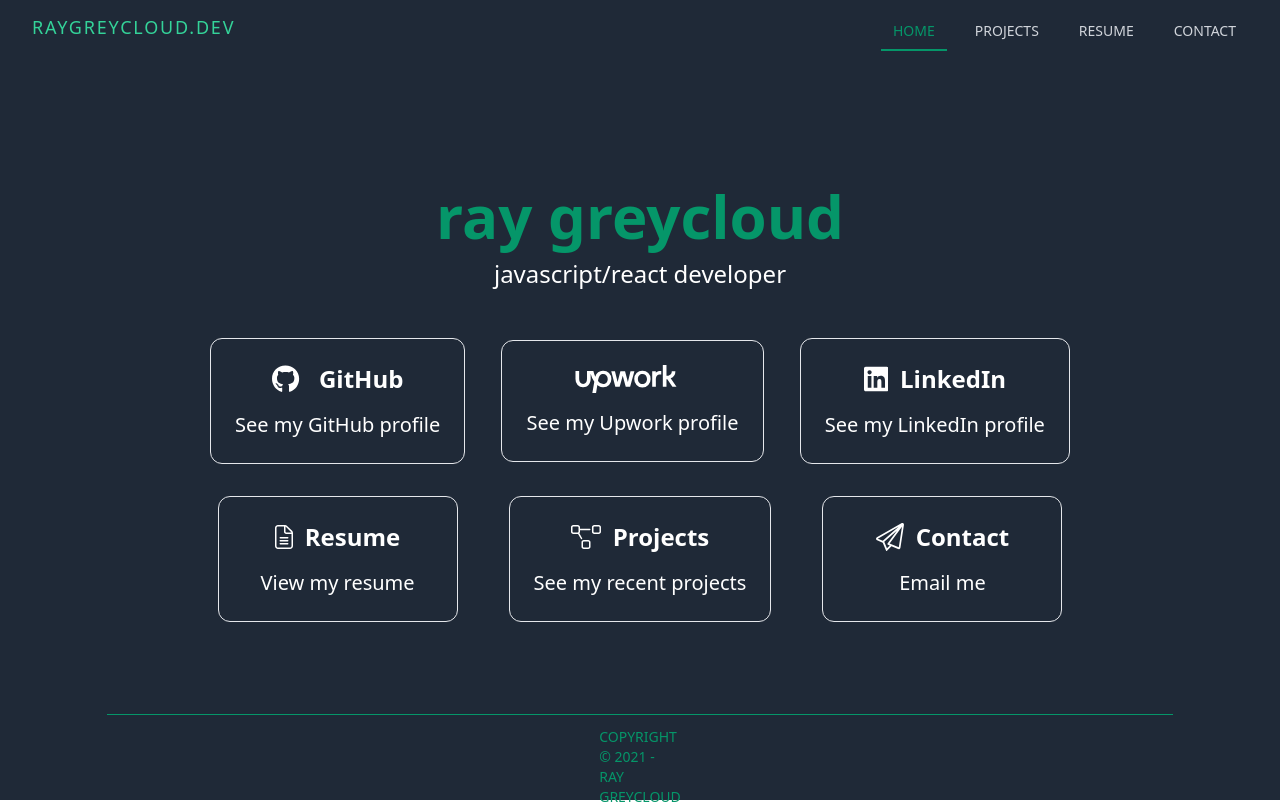
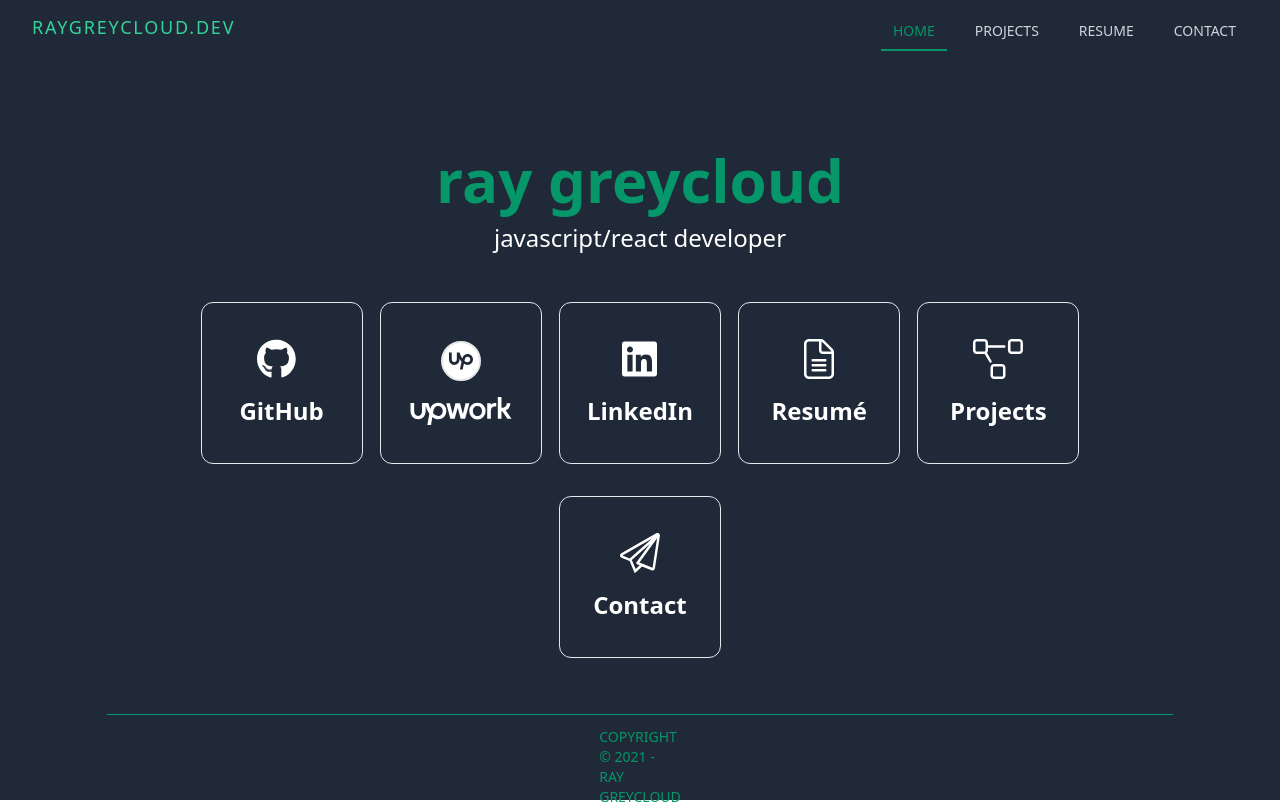
Before and after one commit to rayGreycloud/raygreycloud-dev, a Next.js app: page / in a window 1280 px wide. Built offline with nearby package versions, Linux system fonts and the light colour scheme.

Commit message:
update nav cards

```diff
--- a/components/ContactNavCard.jsx
+++ b/components/ContactNavCard.jsx
@@ -11,13 +11,12 @@ export const ContactNavCard = () => {
       <motion.a
         key='contactNavCard'
         variants={navCard}
-        className='w-60 p-6 border rounded-xl hover:border-green-600 focus:border-green-600 hover:text-green-600 focus:text-green-600 transition transform hover:scale-125'
+        className='p-6 border rounded-xl hover:border-green-600 focus:border-green-600 hover:text-green-600 focus:text-green-600 transition transform hover:scale-125'
       >
-        <div className='flex items-center justify-center'>
-          <PaperPlaneIcon classes={'h-7 mr-3'} />
-          <h3 className='text-2xl font-bold text-center'>Contact</h3>
+        <div className='flex flex-col items-center justify-center w-28 h-28'>
+          <PaperPlaneIcon classes={'h-10'} />
+          <h3 className='mt-4 text-2xl font-bold text-center'>Contact</h3>
         </div>
-        <p className='mt-4 text-xl text-center'>Email me</p>
       </motion.a>
     </Link>
   );
--- a/components/GithubNavCard.jsx
+++ b/components/GithubNavCard.jsx
@@ -13,12 +13,12 @@ export const GithubNavCard = () => {
       target='_blank'
       rel='noopener noreferrer'
       className='p-6 border rounded-xl hover:border-green-600 focus:border-green-600 hover:text-green-600 focus:text-green-600 transition transform hover:scale-125'
+      title='See my GitHub profile'
     >
-      <div className='flex items-center justify-center'>
-        <GithubIcon classes={'h-7 mr-3'} />
-        <h3 className='text-2xl font-bold text-center'>GitHub</h3>
+      <div className='flex flex-col items-center justify-center w-28 h-28'>
+        <GithubIcon classes={'h-10'} />
+        <h3 className='mt-4 text-2xl font-bold text-center'>GitHub</h3>
       </div>
-      <p className='mt-4 text-xl text-center'>See my GitHub profile</p>
     </motion.a>
   );
 };
--- a/components/LinkedInNavCard.jsx
+++ b/components/LinkedInNavCard.jsx
@@ -13,12 +13,12 @@ export const LinkedInNavCard = () => {
       target='_blank'
       rel='noopener noreferrer'
       className='p-6 border rounded-xl hover:border-green-600 focus:border-green-600 hover:text-green-600 focus:text-green-600 transition transform hover:scale-125'
+      title='See my LinkedIn profile'
     >
-      <div className='flex items-center justify-center'>
-        <LinkedInIcon classes={'h-7 mr-3'} />
-        <h3 className='text-2xl font-bold text-center'>LinkedIn</h3>
+      <div className='flex flex-col items-center justify-center w-28 h-28'>
+        <LinkedInIcon classes={'h-10'} />
+        <h3 className='mt-4 text-2xl font-bold text-center'>LinkedIn</h3>
       </div>
-      <p className='mt-4 text-xl text-center'>See my LinkedIn profile</p>
     </motion.a>
   );
 };
--- a/components/ProjectsNavCard.jsx
+++ b/components/ProjectsNavCard.jsx
@@ -13,11 +13,10 @@ export const ProjectsNavCard = () => {
         variants={navCard}
         className='p-6 border rounded-xl hover:border-green-600 focus:border-green-600 hover:text-green-600 focus:text-green-600 transition transform hover:scale-125'
       >
-        <div className='flex items-center justify-center'>
-          <DiagramProjectIcon classes={'h-6 mr-3'} />
-          <h3 className='text-2xl font-bold text-center'>Projects</h3>
+        <div className='flex flex-col items-center justify-center w-28 h-28'>
+          <DiagramProjectIcon classes={'h-10'} />
+          <h3 className='mt-4 text-2xl font-bold text-center'>Projects</h3>
         </div>
-        <p className='mt-4 text-xl text-center'>See my recent projects</p>
       </motion.a>
     </Link>
   );
--- a/components/ResumeNavCard.jsx
+++ b/components/ResumeNavCard.jsx
@@ -11,13 +11,12 @@ export const ResumeNavCard = () => {
       <motion.a
         key='ResumeNavCard'
         variants={navCard}
-        className='w-60 p-6 border rounded-xl hover:border-green-600 focus:border-green-600 hover:text-green-600 focus:text-green-600 transition transform hover:scale-125'
+        className='p-6 border rounded-xl hover:border-green-600 focus:border-green-600 hover:text-green-600 focus:text-green-600 transition transform hover:scale-125'
       >
-        <div className='flex items-center justify-center'>
-          <FileIcon classes={'h-6 mr-3'} />
-          <h3 className='text-2xl font-bold text-center'>Resume</h3>
+        <div className='flex flex-col items-center justify-center w-28 h-28'>
+          <FileIcon classes={'h-10'} />
+          <h3 className='mt-4 text-2xl font-bold text-center'>Resum&#xe9;</h3>
         </div>
-        <p className='mt-4 text-xl text-center'>View my resume</p>
       </motion.a>
     </Link>
   );
--- a/components/UpworkNavCard.jsx
+++ b/components/UpworkNavCard.jsx
@@ -2,6 +2,7 @@ import { motion } from 'framer-motion';
 
 import { navCard } from 'animations';
 
+import { UpIcon } from '@/icons/UpIcon';
 import { UpworkIcon } from '@/icons/UpworkIcon';
 
 export const UpworkNavCard = () => {
@@ -12,12 +13,13 @@ export const UpworkNavCard = () => {
       href='https://www.upwork.com/freelancers/~01661b7cf04e0b36be'
       target='_blank'
       rel='noopener noreferrer'
-      className='p-6 border rounded-xl hover:border-green-600 focus:border-green-600 hover:text-green-600 focus:text-green-600 transition transform hover:scale-125'
+      className='p-6 border rounded-xl group hover:border-green-600 focus:border-green-600 hover:text-green-600 focus:text-green-600 transition transform hover:scale-125'
+      title='See my Upwork profile'
     >
-      <div className='flex items-center justify-center'>
-        <UpworkIcon classes={'h-7 mr-3'} />
+      <div className='flex flex-col items-center justify-center w-28 h-28'>
+        <UpIcon classes={'w-10 h-10'} />
+        <UpworkIcon classes={'mt-4 h-7'} />
       </div>
-      <p className='mt-4 text-xl text-center'>See my Upwork profile</p>
     </motion.a>
   );
 };
```
